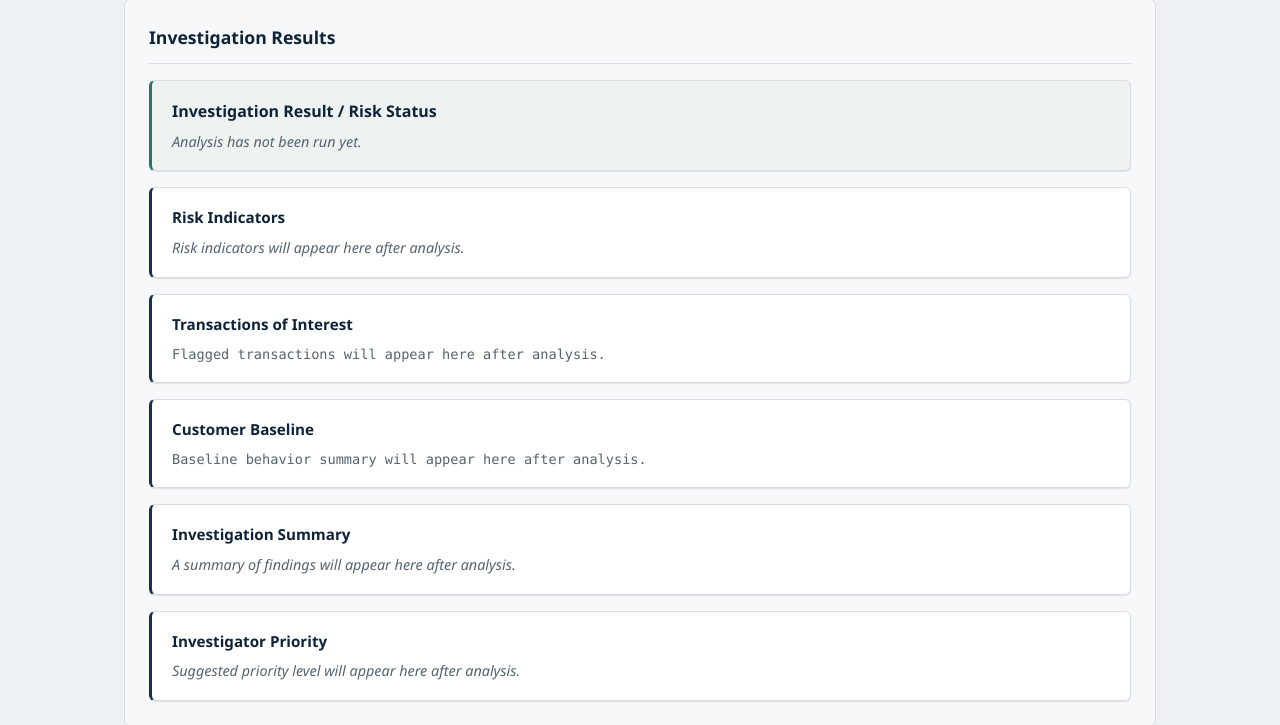
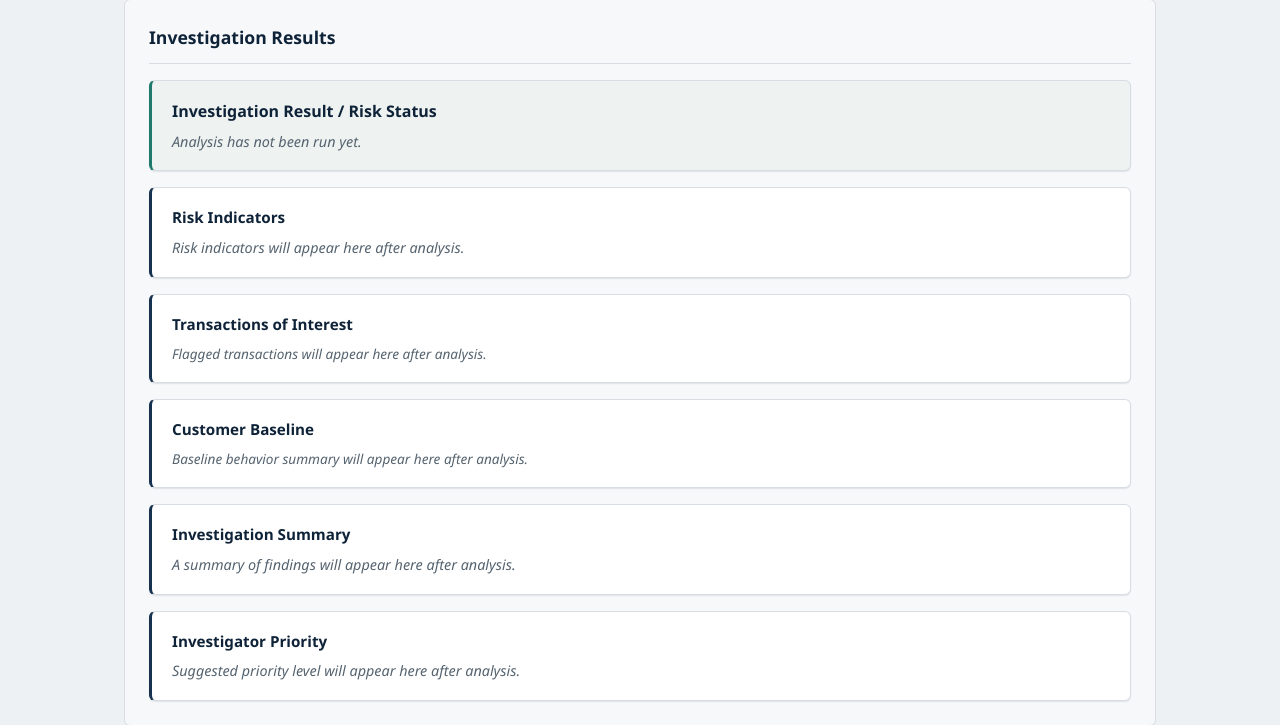
Before and after one commit to AnanyaMalleswamy/AnaRisk-Sentinel, a Django app: page / in a window 1280 px wide. Shown: the part 425-1150 px from the top of the page. Run offline with Django 5.2, Linux system fonts and the light colour scheme.

Commit message:
changed font in css

```diff
--- a/static/style.css
+++ b/static/style.css
@@ -244,8 +244,7 @@ risk-state--normal {
 
 #transactions-of-interest .placeholder-text,
 #customer-baseline .placeholder-text {
-  font-family: var(--font-mono);
-  font-style: normal;
+  font-family: var(--font-body);
   font-size: 0.85rem;
 }
 
```
